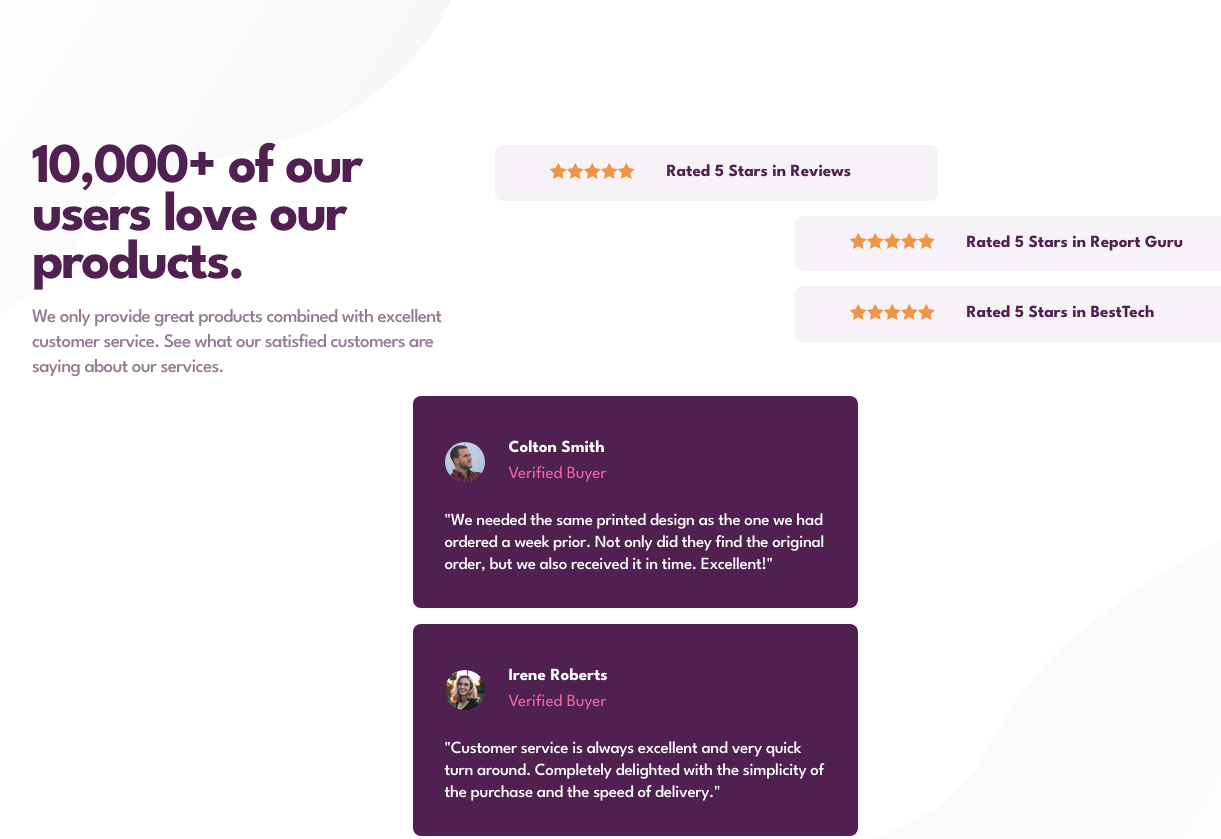
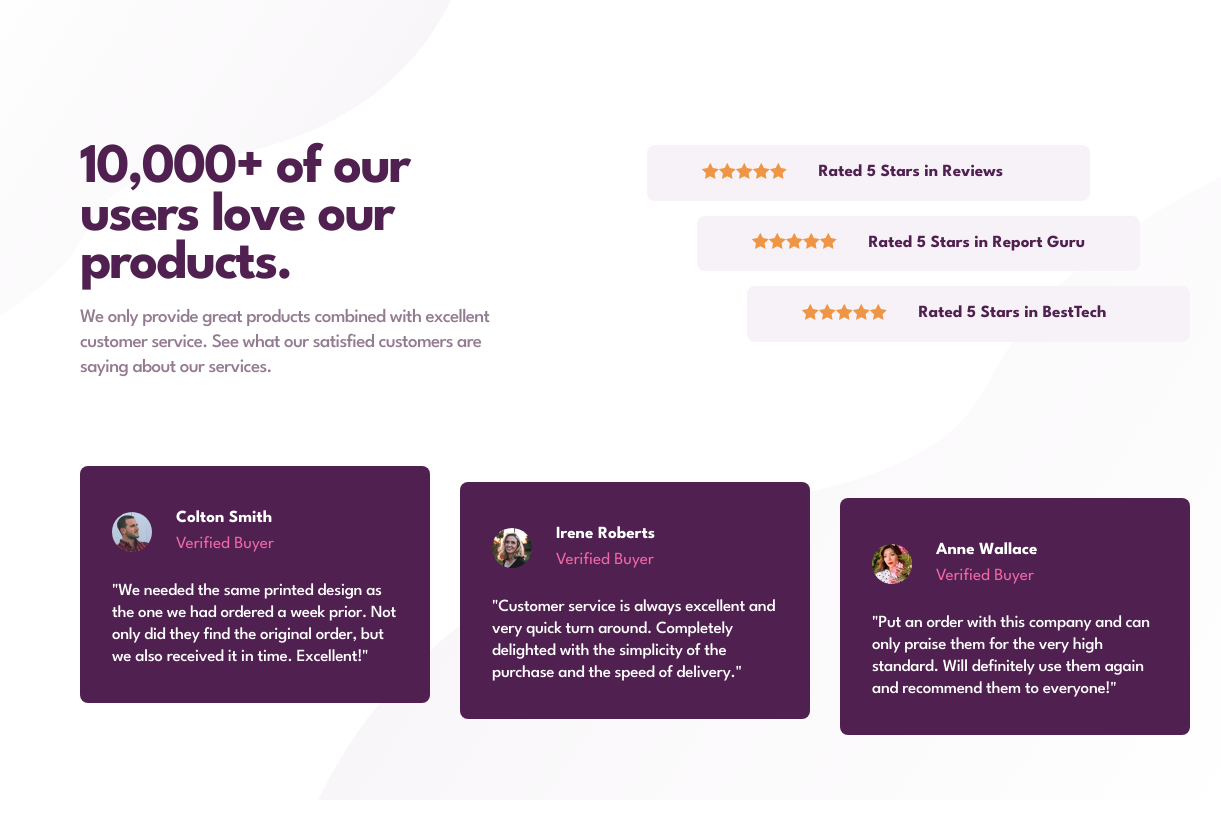
Before and after one commit to Lairdfire/social-proof-section, a plain HTML site: page index.html in a window 1536 px wide. Shown: the top 839 px of the page, without its empty margins (133-1354 px from the left). After the commit the page ends 800 px from the top, so only its background shows below. Drawn offline with Linux system fonts and the light colour scheme.

Commit message:
Edited README

```diff
--- a/style.css
+++ b/style.css
@@ -88,6 +88,7 @@ h6 {
 /* General mobile styling */
 
 body {
+  height: 100%;
   font-size: 15px;
   font-family: "League Spartan", sans-serif;
   padding: 82px 24px 100px 24px;
@@ -122,7 +123,7 @@ body {
   flex-direction: column;
   max-width: 445px;
   gap: 15px;
-  margin :40px auto 50px auto;
+  margin: 40px auto 50px auto;
 }
 
 .rating-card {
@@ -151,11 +152,11 @@ body {
   display: flex;
   flex-direction: column;
   align-items: center;
-  gap: 16px
+  gap: 16px;
 }
 
 .review-card-container {
-  display: flex ;
+  display: flex;
   align-items: center;
 }
 
@@ -203,7 +204,11 @@ body {
 
 @media screen and (min-width: 1439px) {
   body {
+    width: 1440px;
+    height: 100vh;
+    margin: 0 auto;
     padding: 145px 165px 100px 165px;
+    background: url("./images/bg-pattern-bottom-desktop.svg") right bottom no-repeat, url("./images/bg-pattern-top-desktop.svg") left top no-repeat;
   }
 
   .flex-container-desktop {
@@ -231,8 +236,8 @@ body {
     transform: translatex(-100px);
   }
 
-  .rating-container > :first-child {
-    transform: translatex(-300px);
+  .rating-container > :nth-child(2) {
+    transform: translatex(-50px);
   }
 
   .rating-card {
@@ -241,7 +246,6 @@ body {
     border-radius: 8px;
     background-color: var(--clr-neutral-lightgraymagenta);
     padding: 20px auto 20px 32px;
-
   }
 
   .rating-card__note {
@@ -252,4 +256,25 @@ body {
     padding-left: 32px;
   }
 
+  .review-container {
+    display: flex;
+    flex-direction: row;
+    justify-content: space-between;
+    margin-top: 70px;
+  }
+
+  .review-card {
+    background-color: var(--clr-primary-darkmagenta);
+    padding: 40px 32px 35px 32px;
+    border-radius: 8px;
+    max-width: 350px;
+  }
+
+  .review-container > :nth-child(2) {
+    transform: translatey(16px);
+  }
+
+  .review-container > :last-child {
+    transform: translatey(32px);
+  }
 }
```
Also changed, not shown: 1 other file.
